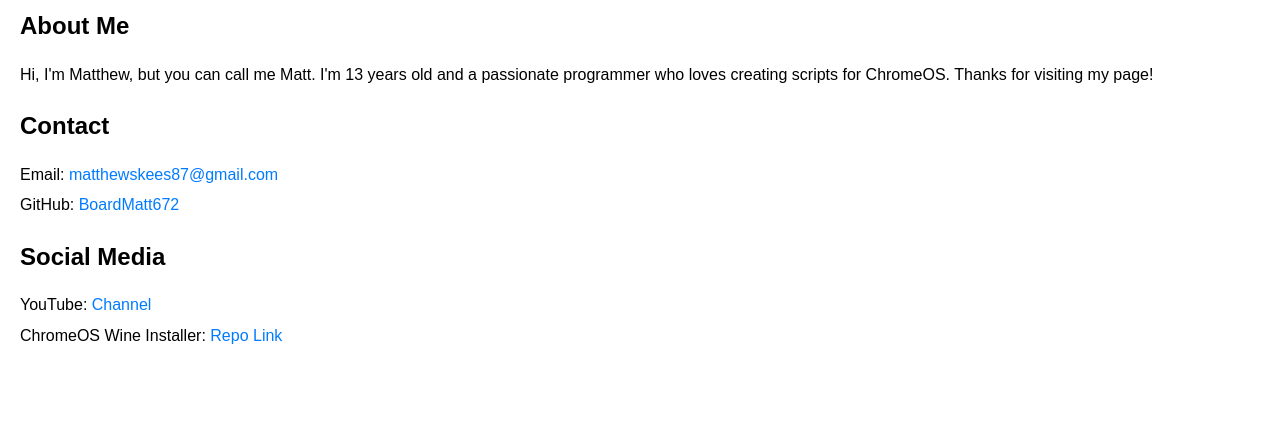
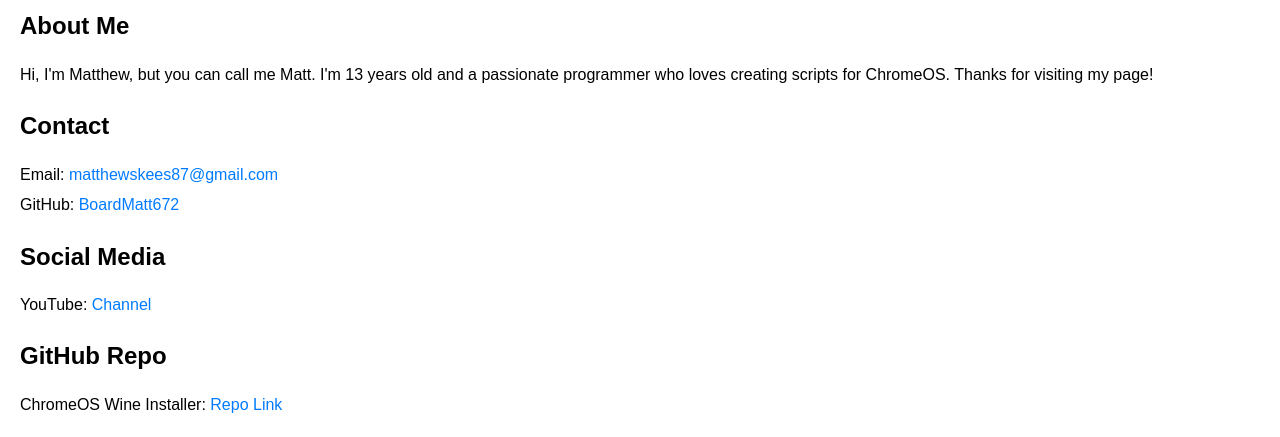
Before and after one commit to BoardMatt672/ChromeOS-Wine-Installer, a plain HTML site: page index.html in a window 1280 px wide. Shown: the part 393-830 px from the top of the page. Before the commit the page ends 800 px from the top, so only its background shows below. Drawn offline with Linux system fonts and the light colour scheme.

Commit message:
Update index.html

```diff
--- a/index.html
+++ b/index.html
@@ -50,7 +50,9 @@
     <h2>Social Media</h2>
     <ul>
         <li>YouTube: <a href="https://www.youtube.com/channel/UCEW-6W7RL7WlPKztZT6cg1w">Channel</a></li>
+    </ul>
+        <h2>GitHub Repo</h2>
+    <ul>
         <li>ChromeOS Wine Installer: <a href="https://github.com/BoardMatt672/ChromeOS-Wine-Installer">Repo Link</li>
-    </ul>
 </body>
 </html>
```
